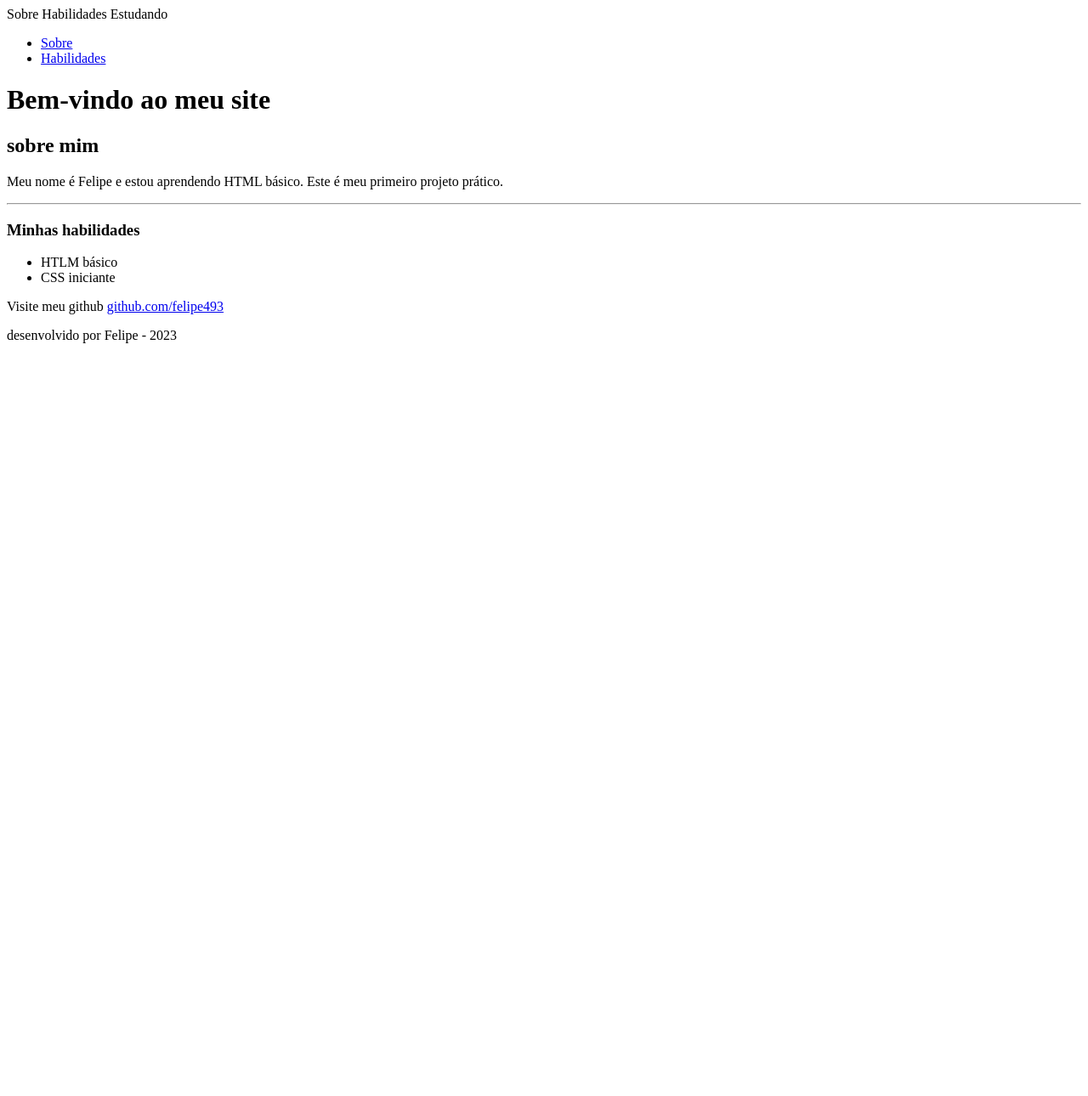
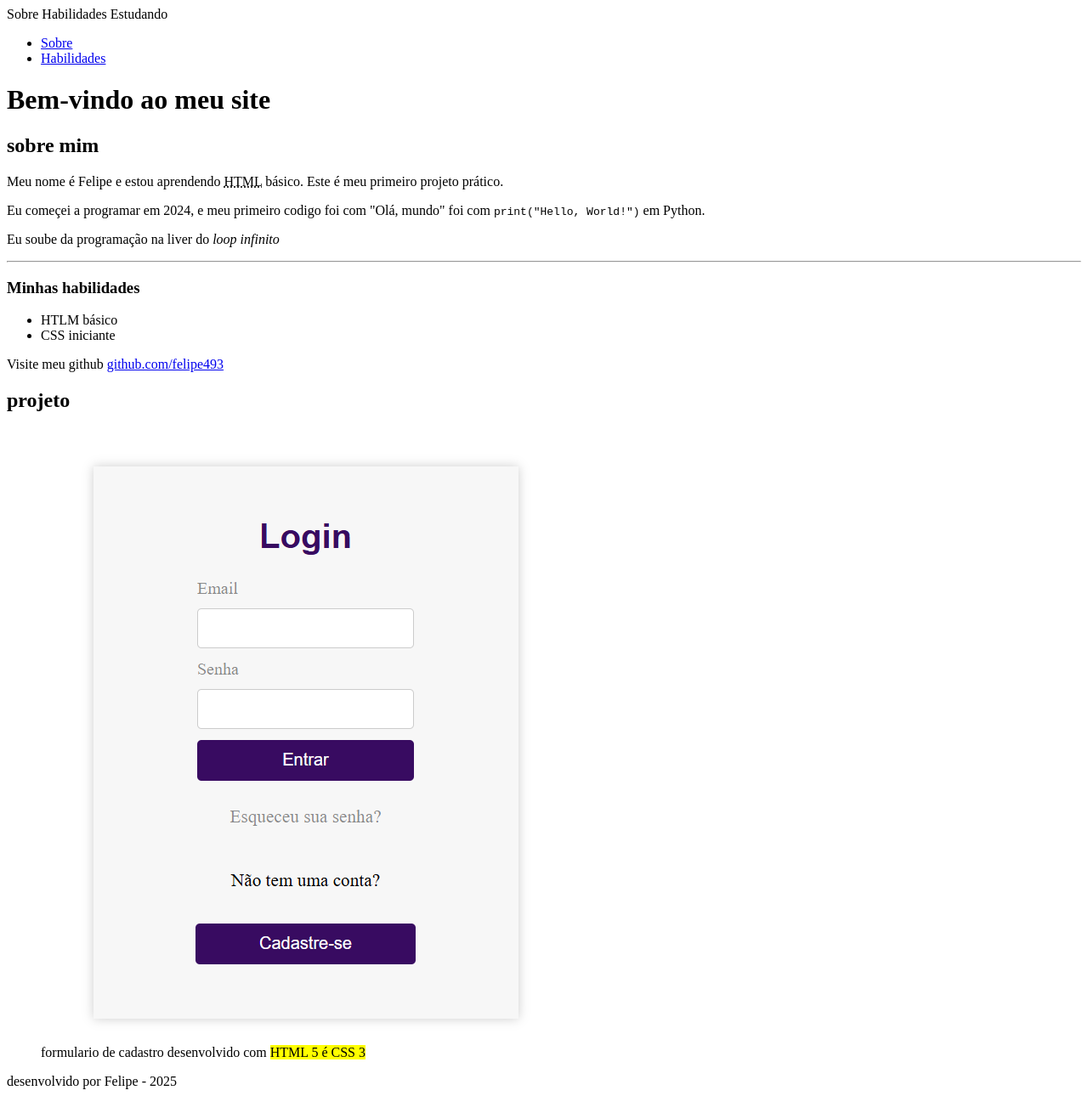
Before and after one commit to felipe493/projetos, a plain HTML site: page site-de-exercicio-de-html/index.html in a window 1280 px wide. Shown: the whole page at 85% size. Before the commit the page ends 800 px from the top, so only its background shows below. Drawn offline with Linux system fonts and the light colour scheme.

Commit message:
estudando <figure> <figcaption>  <mark>   <time>   <code>  <cite>  <abbr>

```diff
--- a/site-de-exercicio-de-html/index.html
+++ b/site-de-exercicio-de-html/index.html
@@ -17,7 +17,10 @@
     <main>
         <h1>Bem-vindo ao meu site</h1>
         <h2>sobre mim</h2>
-        <p>Meu nome é Felipe e estou aprendendo HTML básico. Este é meu primeiro projeto prático.</p>
+        <p>Meu nome é Felipe e estou aprendendo <abbr title="HyperText Markup Language">HTML</abbr> básico. Este é meu primeiro projeto prático.</p>
+        <p>Eu começei a programar em <time datetime="2024">2024</time>, e meu primeiro codigo foi com "Olá, mundo" foi com
+        <code>print("Hello, World!")</code> em Python.</p>
+        <p>Eu soube da programação na liver do <cite>loop infinito</cite></p>
         <hr>
         <h3>Minhas habilidades</h3>
         <ul>
@@ -25,9 +28,14 @@
             <li>CSS iniciante</li>
         </ul>
         <p>Visite meu github <a href="https://github.com/felipe493" target="_blank">github.com/felipe493</a></p>
+        <h2>projeto</h2>
+        <figure>
+            <img src="imagem/Captura de tela 2025-08-14 101513.png" alt="Imagem de um formulário de cadastro">
+            <figcaption>formulario de cadastro desenvolvido com <mark>HTML 5 é CSS 3</mark></figcaption>
+        </figure>
     </main>
     <footer>
-        desenvolvido por Felipe - 2023
+        desenvolvido por Felipe - <time datetime="2025">2025</time>
     </footer>
 </body>
 </html>
```
Also changed, not shown: site-de-exercicio-de-html/imagem/Captura de tela 2025-08-14 101513.png (added).
